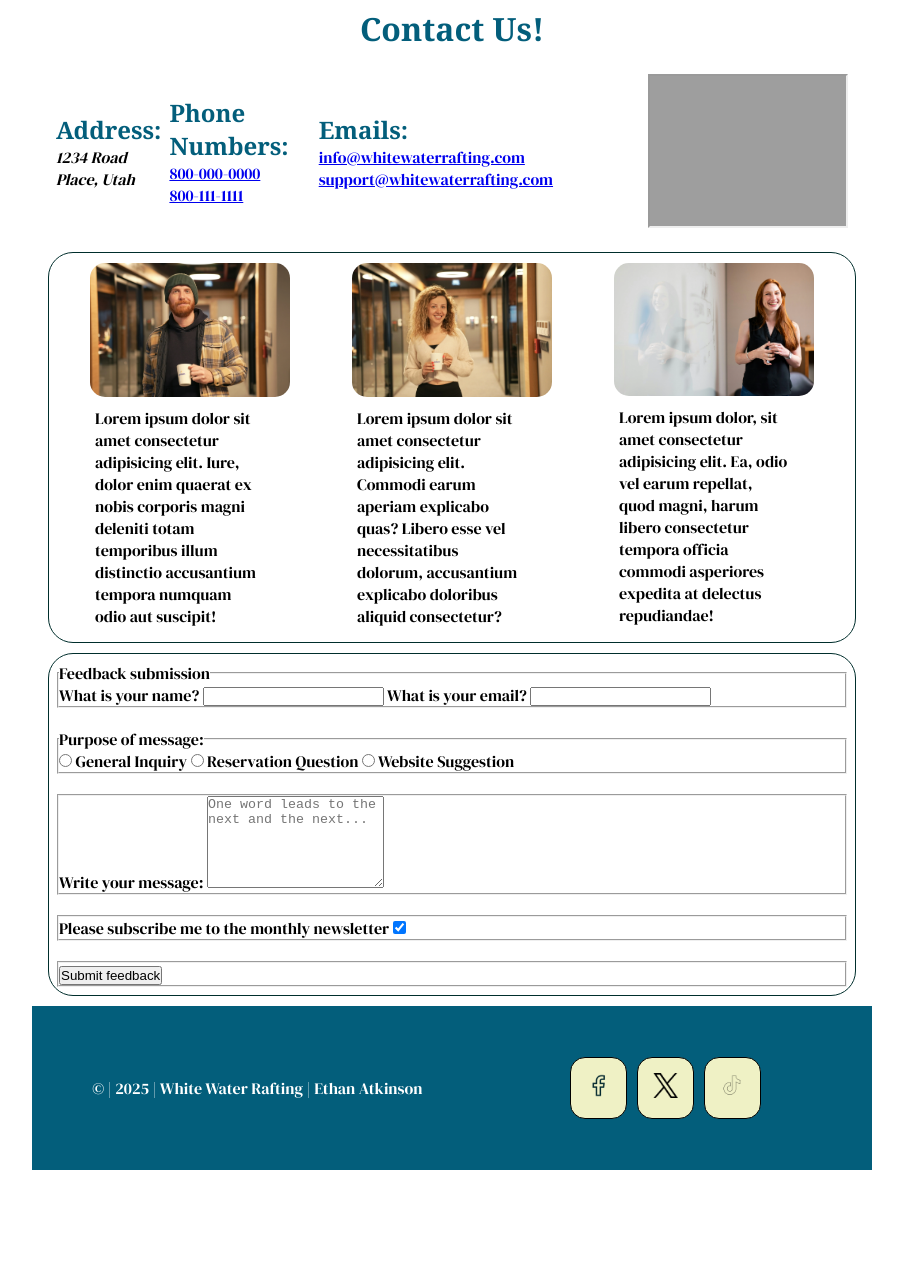
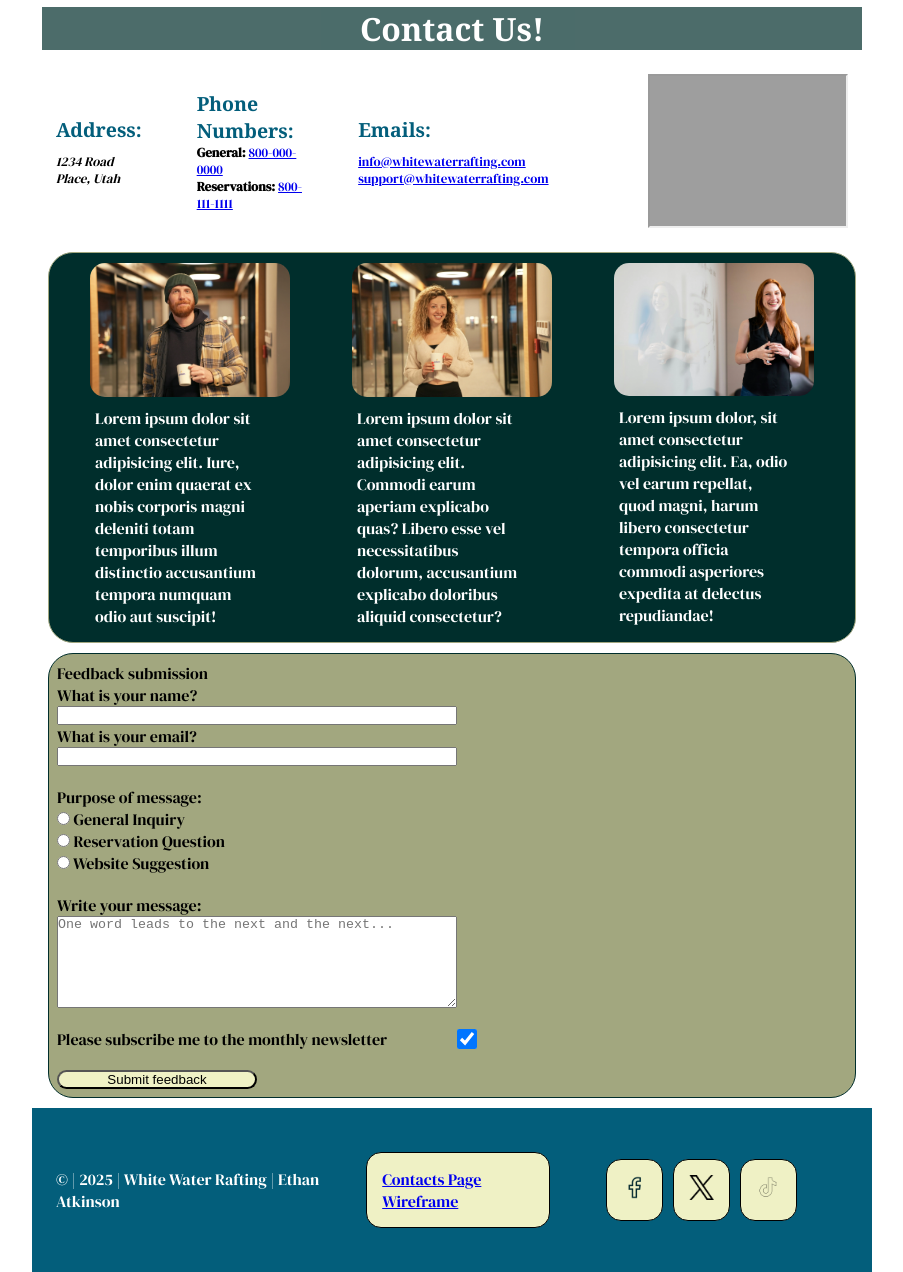
Before and after one commit to ethanatkinson25/wdd130, a plain HTML site: page wwr/contact.html in a window 1280 px wide. Shown: the part 159-1431 px from the top of the page, without its empty margins (188-1091 px from the left). Before the commit the page ends 1329 px from the top, so only its background shows below. Drawn offline with Linux system fonts and the light colour scheme; grey boxes are pictures that could not be loaded.

Commit message:
made rafting.css changes

```diff
--- a/wwr/contact.html
+++ b/wwr/contact.html
@@ -25,16 +25,16 @@
             <h1 class="contactsheader">Contact Us!</h1>
             <section class="companyinfo">
                 <div>
-                    <h2>Address:</h2>
+                    <h2 class="h-margin">Address:</h2>
                     <address>1234 Road Place, Utah</address>
                 </div>
                 <div>
                     <h2>Phone Numbers: </h2>
-                    <a href="tel:8000000000">800-000-0000</a><br>
-                    <a href="tel:8001111111">800-111-1111</a>
+                    <span><strong>General: </strong><a href="tel:8000000000">800-000-0000</a></span><br>
+                    <span><strong>Reservations: </strong><a href="tel:8001111111">800-111-1111</a></span>
                 </div>
                 <div>
-                    <h2>Emails:</h2>
+                    <h2 class="h-margin">Emails:</h2>
                     <a href="mailto:info@whitewaterrafting.com">info@whitewaterrafting.com</a>
                     <a href="mailto:support@whitewaterrafting.com">support@whitewaterrafting.com</a>
                 </div>
@@ -86,7 +86,7 @@
                         <textarea id="feedback" rows="6" placeholder="One word leads to the next and the next..."></textarea></textarea>
                     </fieldset>
 
-                    <fieldset>
+                    <fieldset class="subscribe">
                         <label for="subscribe">Please subscribe me to the monthly newsletter</label>
                         <input type="checkbox" id="subcribe" name="subscribe" checked>
                     </fieldset>
@@ -101,6 +101,7 @@
             <p>
                 &copy; | 2025 | White Water Rafting | Ethan Atkinson
             </p>
+            <a href="https://app.moqups.com/xp8R45nSksY823a7UUu4U5AzObbW8o5y/edit/page/ad64222d5" target="blank">Contacts Page Wireframe</a>
             <nav class="socialmedia">
                 <a href="facebook.com"><img src="images/facebook.webp" alt="Facebook logo" width="25"></a>
                 <a href="x.com"><img src="images/x.webp" alt="X main logo" width="25"></a>
--- a/wwr/styles/rafting.css
+++ b/wwr/styles/rafting.css
@@ -185,6 +185,14 @@ footer {
     color: #fff;
 }
 
+footer a {
+    padding: 15px;
+    margin: 5px;
+    border-radius: 15px;
+    background-color:#eff1c5;
+    border: 1px solid black;
+}
+
 /* Contacts page */
 
 .employees {
@@ -194,7 +202,9 @@ footer {
     padding: 10px;
     margin-bottom: 10px;
     margin-top: 10px;
-    border: 1px solid #002e2c;
+    border: 1px solid var(--accent2);
+    background-color: var(--accent1);
+    color: #fff;
     border-radius: 25px;
 }
 
@@ -213,10 +223,18 @@ figcaption {
     display: block;
     text-align: center;
     margin: 10px;
+    opacity: 0.7;
+    color: #fff;
+    background-color: var(--accent1);
+}
+
+.h-margin {
+    margin-bottom: 10px;
 }
 
 .formsection {
-    border: 1px solid #002e2c;
+    border: 1px solid var(--accent1);
+    background-color: var(--accent2);
     margin-top: 10px;
     margin-bottom: 10px;
     border-radius: 25px;
@@ -233,9 +251,42 @@ form {
     display: flex;
     justify-content: space-around;
     align-items: center;
+    font-size: small;
+    gap: 55px;
 }
 
 iframe {
     width: 200px;
     height: auto;
 }
+
+fieldset {
+    display: grid;
+    grid-template-columns: 400px;
+    align-items: center;
+    border: 0;
+}
+
+.subscribe {
+    display: grid;
+    grid-template-columns: 400px 10px;
+}
+
+input[type="checkbox"] {
+    width: 20px;
+    height: 20px;
+}
+
+
+button {
+    max-width: 200px;
+    border-radius: 15px;
+    background-color: var(--secondary-color);
+    color: black;
+    transition: background-color 0.4s, color 0.4s;
+}
+
+button:hover {
+    background-color: var(--accent1);
+    color: #fff;
+}
```
